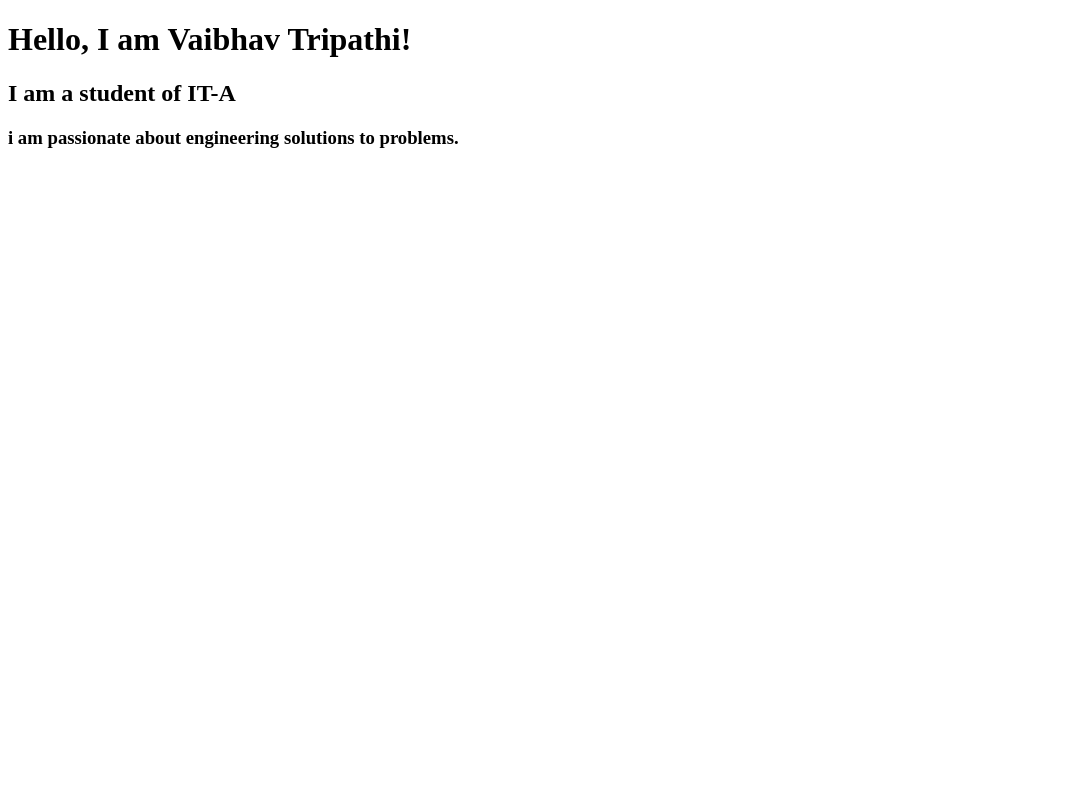
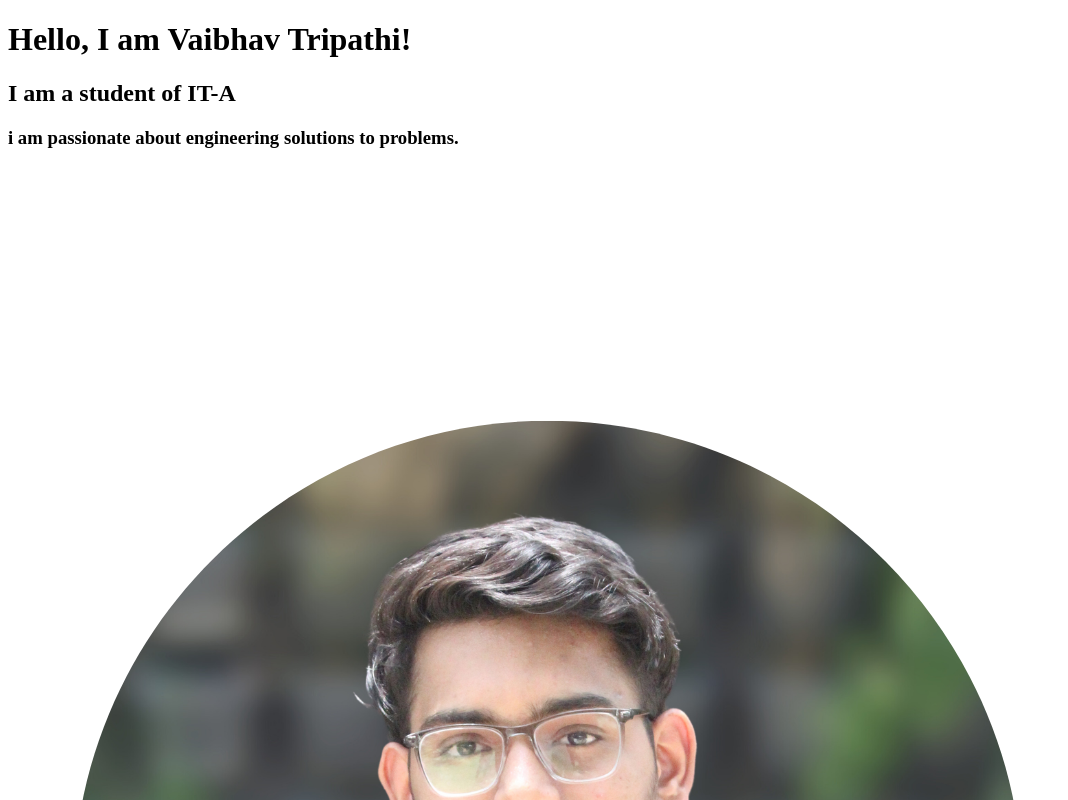
Before and after one commit to vaibhavxtripathi/ABES-FSD-IT-A, a website: page index.html in a window 1280 px wide. Shown: the top 800 px of the page, without its empty margins (0-1068 px from the left). Drawn offline with Linux system fonts and the light colour scheme.

Commit message:
feat: adding profile image using inline css

```diff
--- a/index.html
+++ b/index.html
@@ -9,5 +9,6 @@
     <h1>Hello, I am Vaibhav Tripathi!</h1>
     <h2>I am a student of IT-A</h2>
     <h3>i am passionate about engineering solutions to problems.</h3>
+    <img src="img.png" alt="image" styles="width: 20px; height: 20px" />
   </body>
 </html>
```
Also changed, not shown: img.png (added).
